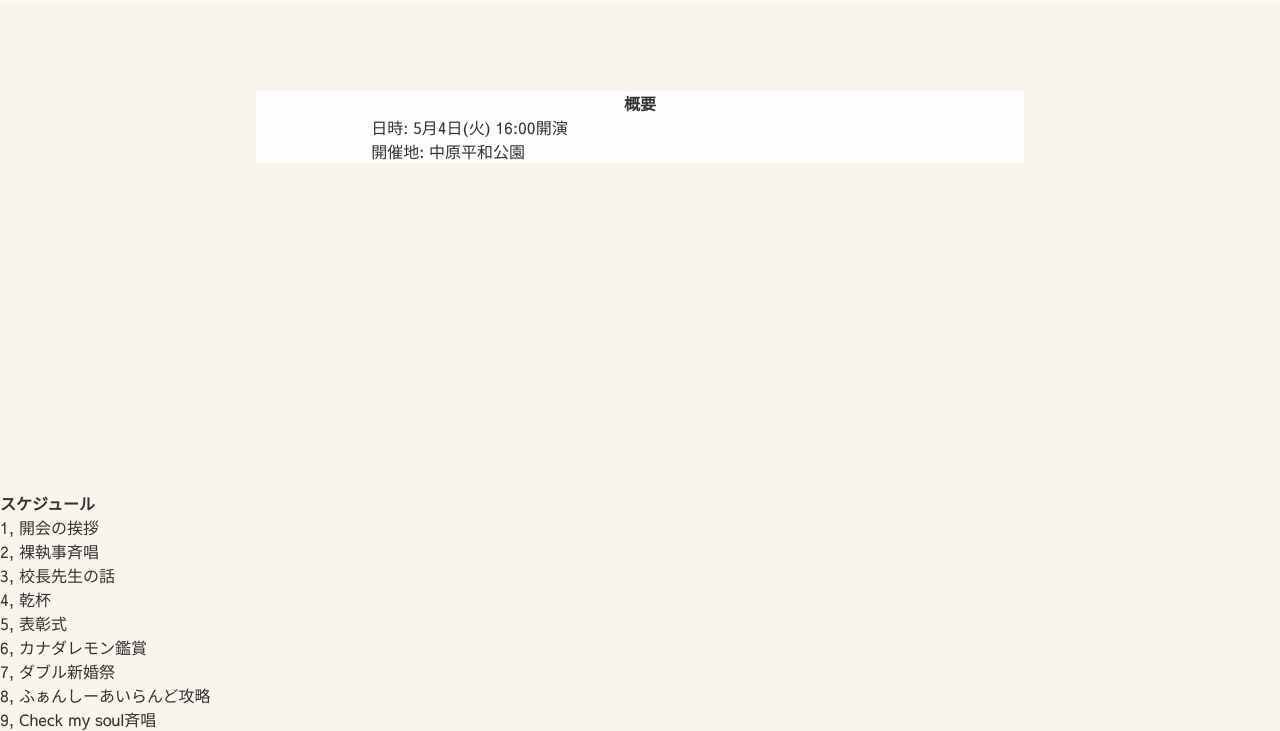
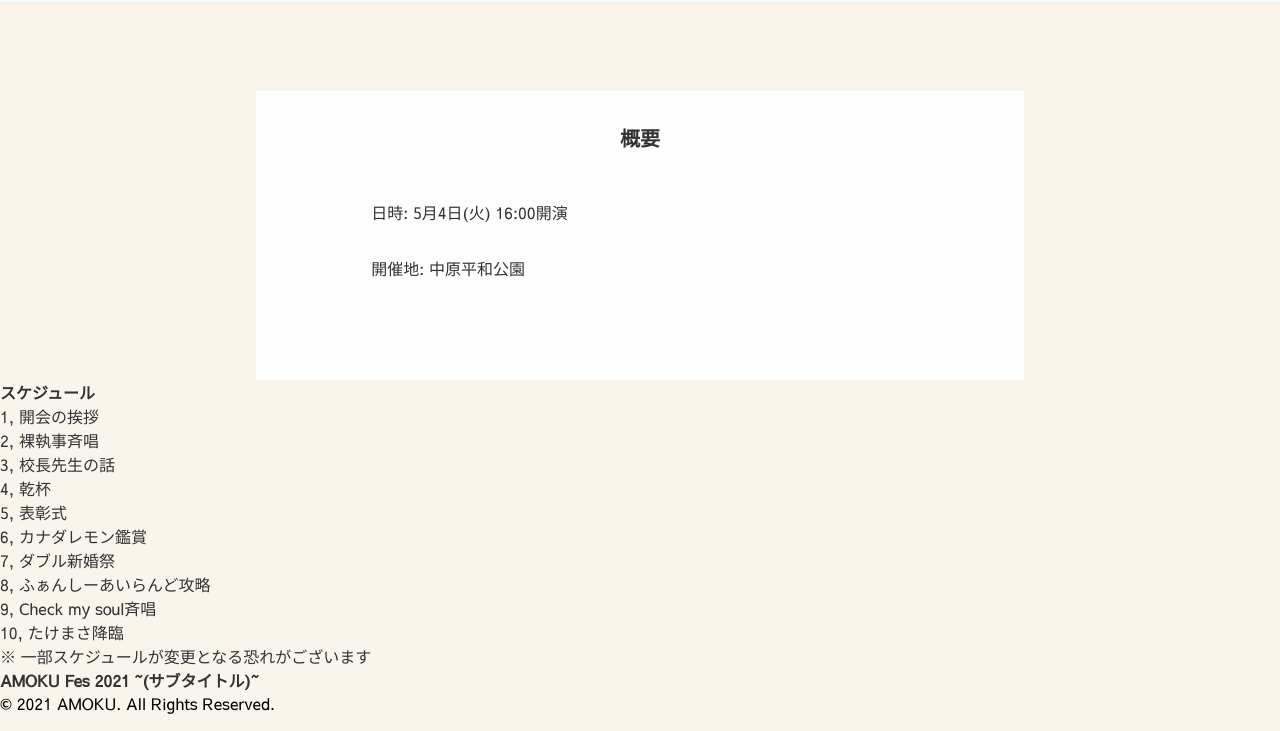
Before and after one commit to kazuya002ex/amoku_fes_2021, a PHP site: page / in a window 1280 px wide. Shown: the part 549-1280 px from the top of the page. Run offline with PHP 8.4, Linux system fonts and the light colour scheme; some web fonts are replaced.

Commit message:
feat: overviewまで完成

```diff
--- a/style.css
+++ b/style.css
@@ -138,20 +138,28 @@ header h1 {
   background-color: azure; /* TODO: とりあえず */
 }
 
-.overview {
-  height: 400px;
-  /* background-color: rgb(173, 173, 255); */
-}
-
 .overview-wrapper {
   background-color: rgb(253, 253, 253);
   margin: 0 20%;
   margin-top: 7%;
+  padding-bottom: 4%;
   padding-left: 9%;
   padding-right: 9%;
 }
 
 .overview-title {
-  /* padding-top: 8%; */
+  padding-top: 6%;
   text-align: center;
 }
+
+.overview-title h2 {
+  font-size: 1.25rem;
+}
+
+.overview-contents {
+  margin: 9% 0;
+}
+
+.overview-contents p {
+  margin-top: 6%;
+}
```
